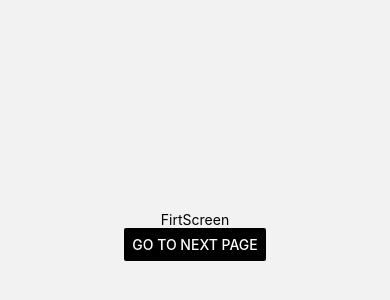
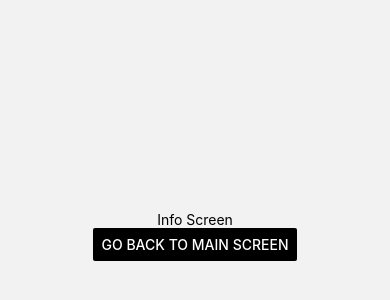
Before and after one commit to ognevdm/Project, a React Native app: screen /InfoScreen in a window 390 px wide. Shown: the part 186-486 px from the top of the page. Built offline with nearby package versions, Linux system fonts and the light colour scheme.

Commit message:
Add 2 files from Snack project

```diff
--- a/App.js
+++ b/App.js
@@ -2,8 +2,8 @@ import { StatusBar } from 'expo-status-bar';
 import React from 'react';
 import { StyleSheet, Text, View } from 'react-native';
 
-import FirtScreen from "./src/screen/FirtScreen";
-import SecondScreen from "./src/screen/SecondScreen";
+import ClientsScreen from "./src/screen/ClientsScreen";
+import InfoScreen from "./src/screen/InfoScreen";
 
 import { NavigationContainer } from '@react-navigation/native';
 import { createStackNavigator } from '@react-navigation/stack';
@@ -14,12 +14,11 @@ const Stack = createStackNavigator();
 export default function App({ navigation }) {
   return (
     <NavigationContainer>
-
-      <Stack.Navigator screenOptions={{ headerShown: false }}>
-        <Stack.Screen name='FirtScreen' component={FirtScreen} />
-        <Stack.Screen name='SecondScreen' component={SecondScreen} />
-      </Stack.Navigator>
-    </NavigationContainer>
+    <Stack.Navigator screenOptions={{headerShown: false}}>
+      <Stack.Screen name ='ClientsScreen' component ={ClientsScreen} />
+      <Stack.Screen name ='InfoScreen' component ={InfoScreen} />
+    </Stack.Navigator>
+  </NavigationContainer>
   );
 }
 
--- a/src/screen/FirtScreen.js
+++ b/src/screen/ClientsScreen.js
@@ -2,15 +2,15 @@ import { StatusBar } from 'expo-status-bar';
 import React from 'react';
 import { Button, StyleSheet, Text, View, TouchableOpacity } from 'react-native';
 
-export default function FirtScreen({ navigation }) {
+export default function ClientsScreen({ navigation }) {
   return (
     <View style={styles.container}>
-      <Text>FirtScreen</Text>
+      <Text>Clients Screen</Text>
       <Button
         style={styles.button}
-        title="Go to next page"
+        title="Go to Clients Screen"
         color="black"
-        onPress={() => navigation.navigate('SecondScreen')}>
+        onPress={() => navigation.navigate('InfoScreen')}>
       </Button>
     </View>
   );
--- /dev/null
+++ b/src/screen/InfoScreen.js
@@ -0,0 +1,28 @@
+import { StatusBar } from 'expo-status-bar';
+import React from 'react';
+import { Button, StyleSheet, Text, View, TouchableOpacity } from 'react-native';
+
+export default function InfoScreen({ navigation }) {
+  return (
+    <View style={styles.container}>
+      <Text>Info Screen</Text>
+      <Button
+        style={styles.button}
+        title="Go back to main screen"
+        color="black"
+        onPress={() => navigation.navigate('ClientsScreen')}>
+      </Button>
+    </View>
+  );
+}
+
+const styles = StyleSheet.create({
+  container: {
+  flex: 1,
+    alignItems: 'center',
+    justifyContent: 'center',
+  }, button: {
+    width: 200,
+    height: 100
+  },
+});
--- a/src/screen/SecondScreen.js
+++ /dev/null
@@ -1,26 +0,0 @@
-import { StatusBar } from 'expo-status-bar';
-import React from 'react';
-import { StyleSheet, Text, View,Button } from 'react-native';
-
-export default function SecondScreen({ navigation }) {
-  return (
-    <View style={styles.container}>
-      <Text>SecondScreen</Text>
-      <Button
-        style={styles.button}
-        title="Go back"
-        color="blue"
-        onPress={() => navigation.goBack()}>
-      </Button>
-    </View>
-  );
-}
-
-const styles = StyleSheet.create({
-  container: {
-    flex: 1,
-    backgroundColor: 'grey',
-    alignItems: 'center',
-    justifyContent: 'center',
-  },
-});
```
